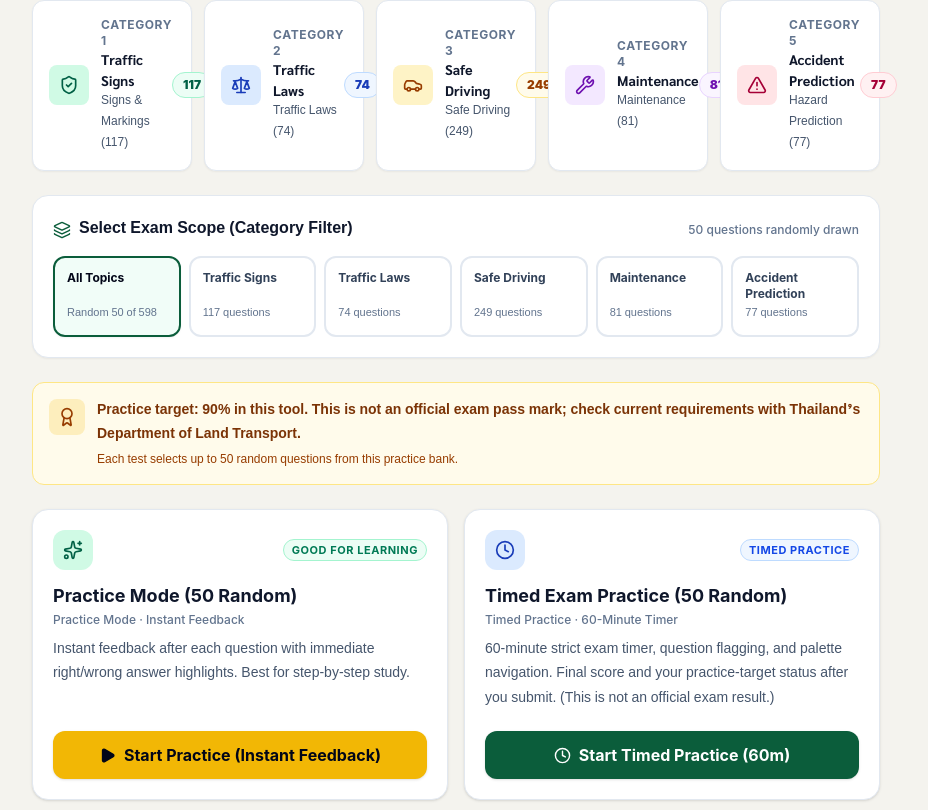
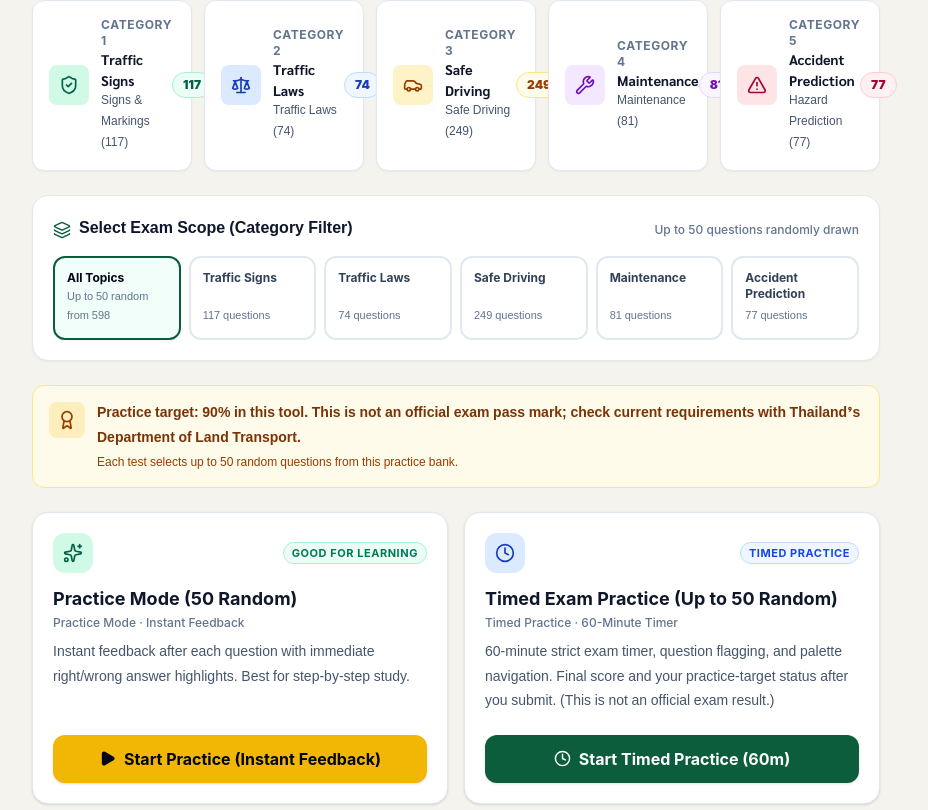
Before and after one commit to ZinLinn254995/Thai-Driving-License-Exam, a React (Vite) app: page / in a window 1280 px wide. Shown: the part 620-1430 px from the top of the page, without its empty margins (184-1112 px from the left). Built offline with nearby package versions, Linux system fonts and the light colour scheme.

Commit message:
fix: clarify practice question counts for smaller topics

```diff
--- a/src/components/HomeView.tsx
+++ b/src/components/HomeView.tsx
@@ -284,7 +284,7 @@ export const HomeView: React.FC<HomeViewProps> = ({
             </h3>
           </div>
           <span className="text-xs text-slate-500 font-medium">
-            {lang === 'en' ? '50 questions randomly drawn' : 'ကျပန်း ၅၀ ခု ရွေးထုတ်မည်'}
+            {lang === 'en' ? 'Up to 50 questions randomly drawn' : 'အများဆုံး ၅၀ ခု ကျပန်းရွေးမည်'}
           </span>
         </div>
 
@@ -302,8 +302,8 @@ export const HomeView: React.FC<HomeViewProps> = ({
             <div className="font-bold">{lang === 'en' ? 'All Topics' : 'အားလုံး (All)'}</div>
             <div className="text-[11px] text-slate-500 font-normal mt-0.5 font-myanmar">
               {lang === 'en'
-                ? `Random 50 of ${totalQuestions}`
-                : `${toMyanmarNumber(totalQuestions)} ခုလုံးထဲမှ ကျပန်း ၅၀`}
+                ? `Up to 50 random from ${totalQuestions}`
+                : `${toMyanmarNumber(totalQuestions)} ခုထဲမှ အများဆုံး ၅၀ ခု ကျပန်းရွေးမည်`}
             </div>
           </button>
 
@@ -454,7 +454,7 @@ export const HomeView: React.FC<HomeViewProps> = ({
               </span>
             </div>
             <h2 className="text-lg font-bold text-slate-900 group-hover:text-[#0b5d3b] transition-colors">
-              {lang === 'en' ? 'Timed Exam Practice (50 Random)' : 'အချိန်ကန့်သတ် စာမေးပွဲလေ့ကျင့်မှု (ကျပန်း ၅၀)'}
+              {lang === 'en' ? 'Timed Exam Practice (Up to 50 Random)' : 'အချိန်ကန့်သတ် လေ့ကျင့်မှု (အများဆုံး ၅၀ ခု)'}
             </h2>
             <div className="text-xs text-slate-500 font-medium mt-0.5">
               Timed Practice · 60-Minute Timer
```
